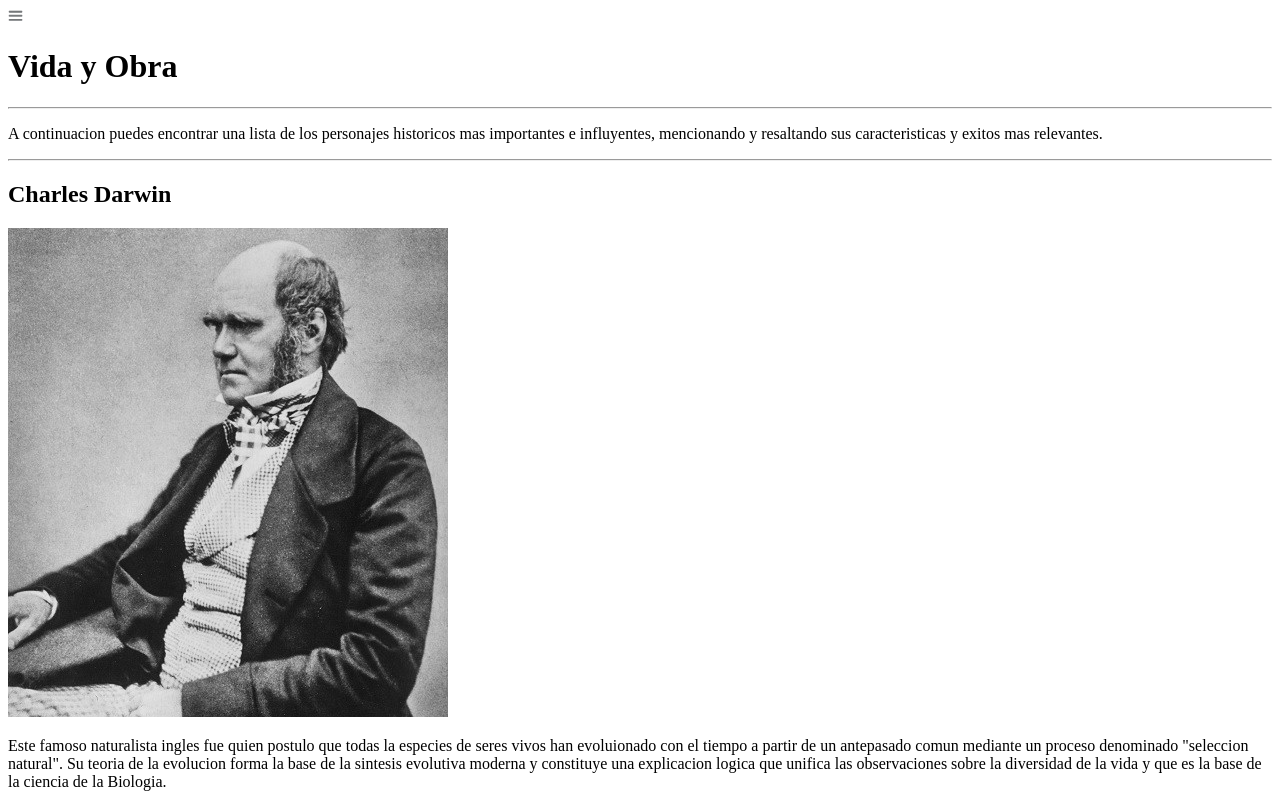
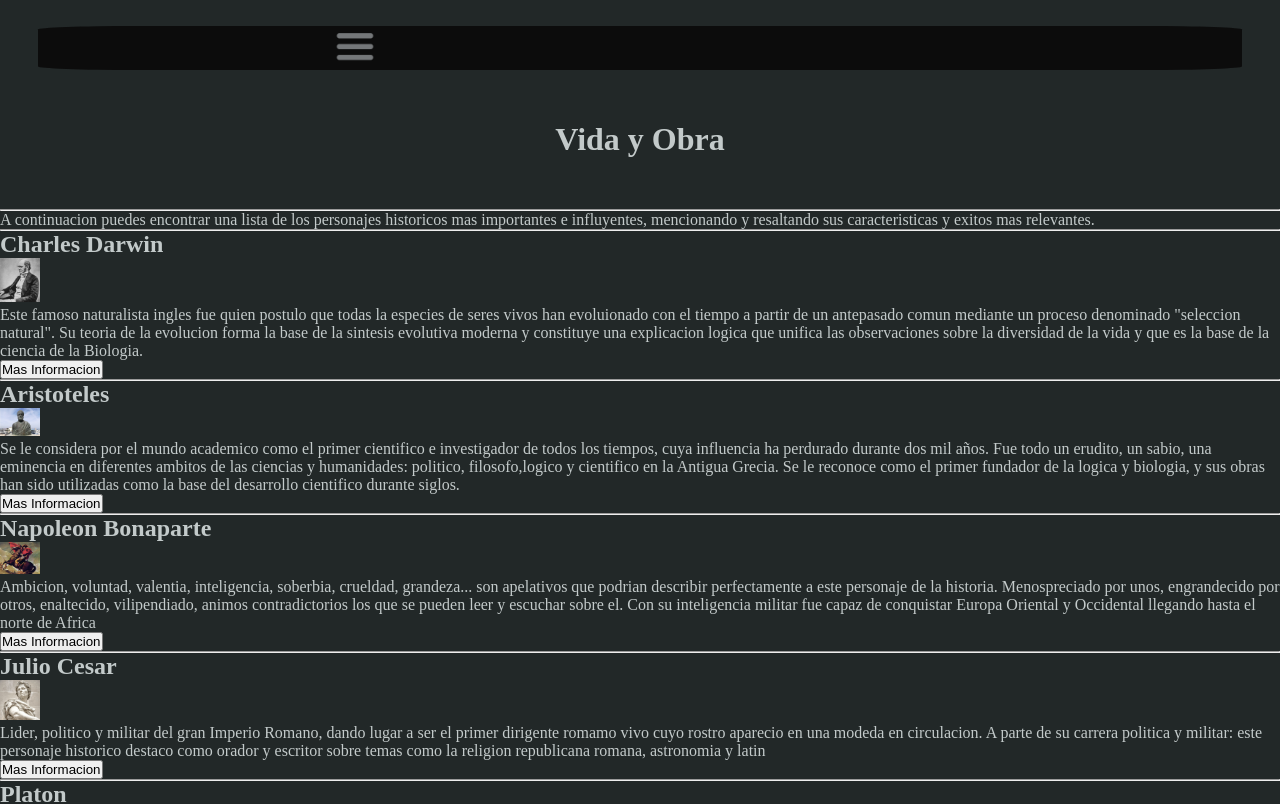
Before and after one commit to Heidy13Cruz/Personajes-historicos, a plain HTML site: page index.html in a window 1280 px wide. Shown: the top 804 px of the page. Drawn offline with Linux system fonts and the light colour scheme.

Commit message:
encabezado css

```diff
--- a/Assets/estilo.css
+++ b/Assets/estilo.css
@@ -1,7 +1,39 @@
+*{
+    margin: 0%;
+    padding: 0%;
+}
+
+body{
+    background-color: #222828;
+    color: #C3CACA;
+
+}
+
+header{
+    background-color: #0C0C0C;
+    width: 94%;
+    border-radius: 8%;
+    margin-left:  3%;
+    margin-top: 2%;
+}
+
 header img{
-    width: 15px;
+    margin-left: 297px;
+}
+header p{
+    margin: 3%;
 }
 
 summary{
     list-style: none;
 }
+
+h1{
+    text-align: center;
+    margin: 4%;
+}
+
+
+img{
+    width: 40px;
+}
```
